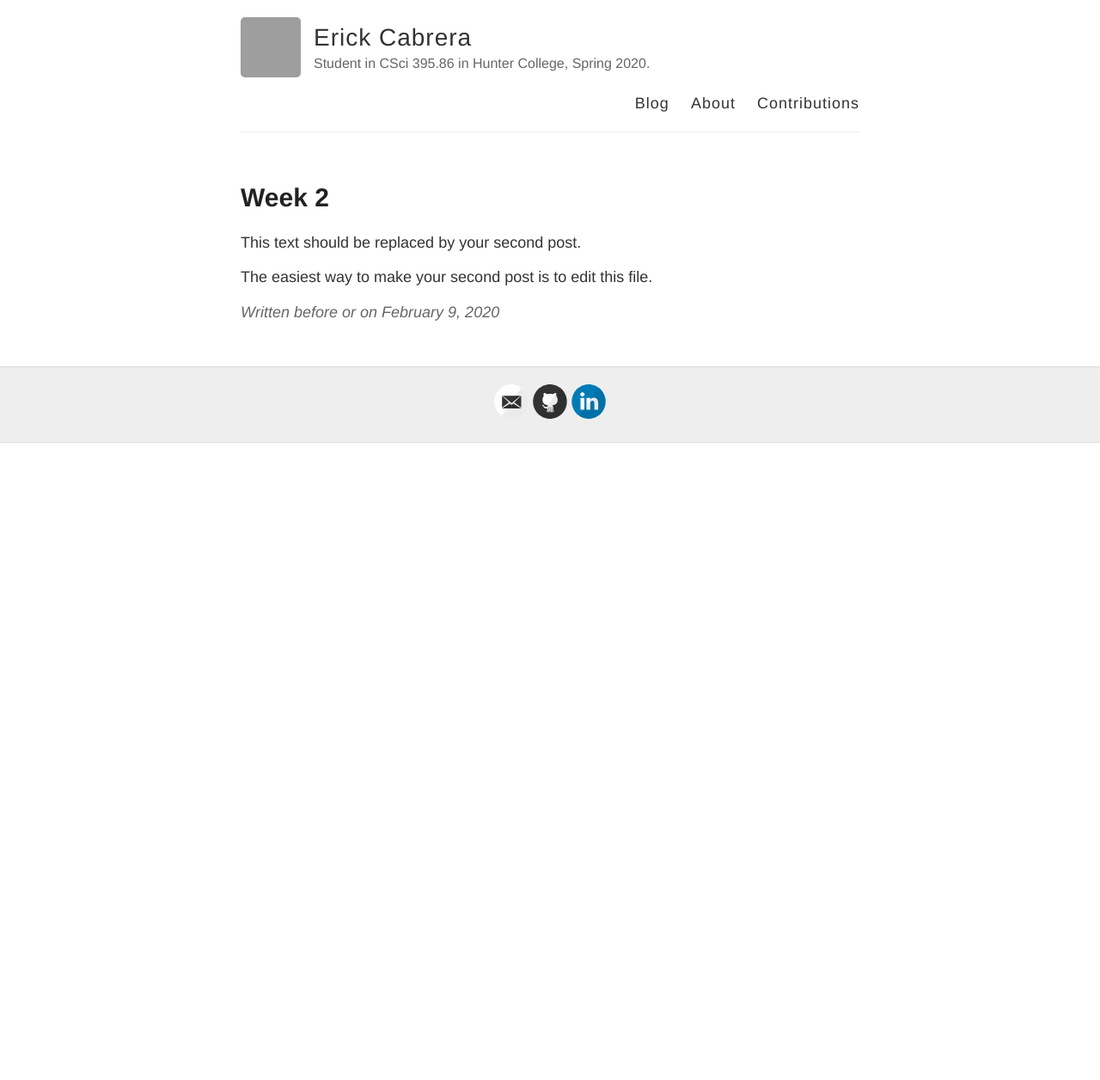
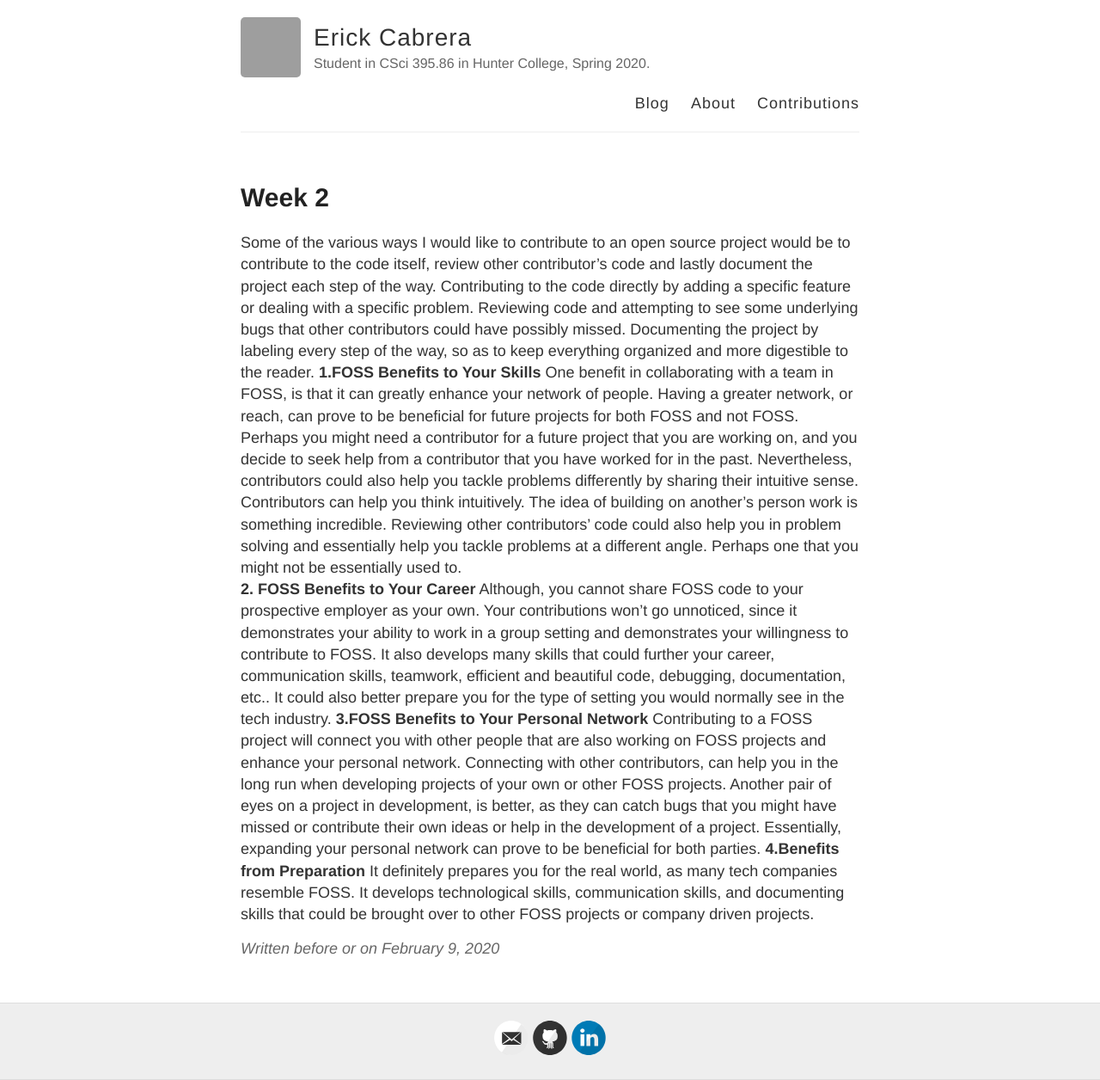
Before and after one commit to hunter-college-ossd-spr-2020/MarceloDamian-weekly, a Jekyll site: the page built from _posts/2020-02-09-week02.md, in a window 1280 px wide. Shown: the whole page at 86% size. Built offline with Jekyll 4.4.1, drawn with Linux system fonts in a browser that asks for light colours; before the commit the page ends 900 px from its top, so only the background shows below that; grey boxes are pictures that could not be loaded.

Commit message:
Update 2020-02-09-week02.md

```diff
--- a/_posts/2020-02-09-week02.md
+++ b/_posts/2020-02-09-week02.md
@@ -2,8 +2,31 @@
 layout: post
 title: Week 2
 ---
-
-
-This text should be replaced by your second post.
-
-The easiest way to make your second post is to edit this file.
+  Some of the various ways I would like to contribute to an open source project would be to contribute to the code itself,
+  review other contributor’s code and lastly document the project each step of the way. Contributing to the code directly by
+  adding a specific feature or dealing with a specific problem. Reviewing code and attempting to see some underlying bugs that
+  other contributors could have possibly missed. Documenting the project by  labeling every step of the way, so as to keep
+  everything organized and more digestible to the reader.
+  **1.FOSS Benefits to Your Skills**
+    One benefit in collaborating with a team in FOSS, is that it can greatly enhance your network of people. Having a greater
+  network, or reach, can prove to be beneficial for future projects for both FOSS and not FOSS. Perhaps you might need a
+  contributor for a future project that you are working on, and you decide to seek help from a contributor that you have
+  worked for in the past. Nevertheless, contributors could also help you tackle problems differently by sharing their
+  intuitive sense. Contributors can help you think intuitively. The idea of building on another’s person work is something
+  incredible. Reviewing other contributors' code could also help you in problem solving and essentially help you tackle
+  problems at a different angle. Perhaps one that you might not be essentially used to.
+ **2. FOSS Benefits to Your Career**
+    Although, you cannot share FOSS code to your prospective employer as your own.	Your contributions won’t go unnoticed, since
+  it demonstrates your ability to work in a group setting and demonstrates your willingness to contribute to FOSS. It also
+  develops many skills that could further your career, communication skills, teamwork, efficient and beautiful code,
+  debugging, documentation, etc.. It could also better prepare you for the type of setting you would normally see in the tech
+  industry.
+  **3.FOSS Benefits to Your Personal Network**
+    Contributing to a FOSS project will connect you with other people that are also working on FOSS projects and enhance your
+  personal network. Connecting with other contributors, can help you in the long run when developing projects of your own or
+  other FOSS projects. Another pair of eyes on a project in development, is better, as they can catch bugs that you might have
+  missed or contribute their own ideas or help in the development of a project. Essentially, expanding your personal network
+  can prove to be beneficial for both parties.
+  **4.Benefits from Preparation**
+    It definitely prepares you for the real world, as many tech companies resemble FOSS. It develops technological skills,
+  communication skills, and documenting skills that could be brought over to other FOSS projects or company driven projects.
```
